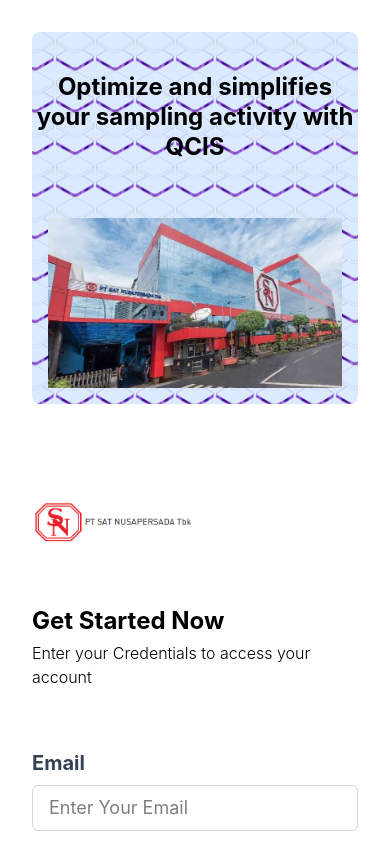
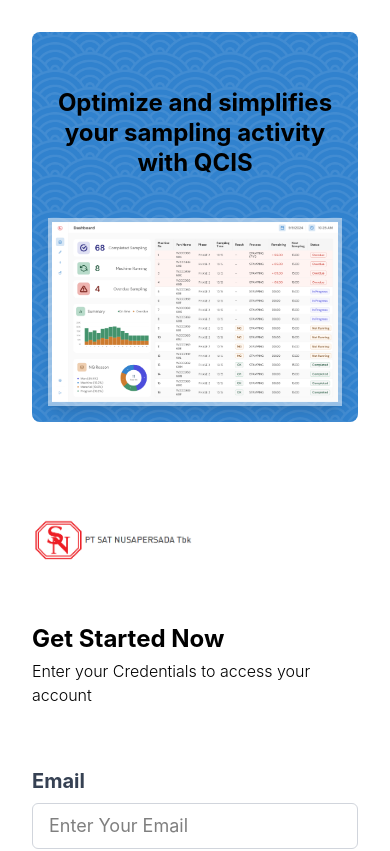
Before and after one commit to Rahelsimanjuntak/Belajartailwind, a React (Vite) app: page / in a window 390 px wide. Shown: the top 851 px of the page. Built offline with nearby package versions, Linux system fonts and the light colour scheme.

Commit message:
fix: perbaiki border image dan responsive padding

```diff
--- a/src/App.tsx
+++ b/src/App.tsx
@@ -1,8 +1,8 @@
-import heroImg from './assets/hero.png';
-import potoImg from './assets/poto.jpg';
+import patternImg from './assets/pattern.png';
+import statistikImg from './assets/statistik.png';
 import logoImg from './assets/logo.png';
-import { Info } from 'lucide-react';
-import { Copyright } from 'lucide-react';
+import { Info, Copyright } from 'lucide-react';
+
 
 function App() {
   return (
@@ -10,26 +10,25 @@
     <div className=" min-h-screen flex flex-col sm:flex-row gap-8">
 
       <div className="w-full sm:w-1/2 bg-white flex flex-col p-8">
-        <div className="relative h-full bg-blue-100 rounded-lg overflow-hidden flex-1">
-          <div
-            className="absolute inset-0 bg-center bg-repeat"
+        <div className="relative h-full bg-[#3182CE] rounded-lg overflow-hidden ">
+          <div className="absolute inset-0 bg-center bg-repeat opacity-10"
             style={{
-              backgroundImage: `url(${heroImg})`,
-              backgroundSize: '40px',
+              backgroundImage: `url(${patternImg})`,
+              backgroundSize: '70px',
             }}
           />
-          <div className="relative z-10 flex flex-col items-center text-center sm:px-6 md:px-10 lg:px-12">
+          <div className="relative z-10 flex flex-col items-center text-center m-4 sm:px-6 md:px-10 lg:px-12">
             <h1 className="text-center text-2xl sm:text-3xl font-bold leading-tight mt-10 mb-10 ">
               Optimize and simplifies your sampling activity with QCIS
             </h1>
             <img
-              className="w-full max-w-xl h-auto rounded-xl border-white p-4 sm:p-0" src={potoImg} alt="contoh dashboard" />
+              className="w-full max-w-xl h-auto border-4 border-white/50 shadow-lg" src={statistikImg} alt="contoh dashboard" />
           </div>
         </div>
       </div>
 
       <div className="w-full sm:w-1/2 bg-white items-center p-8">
-          <div className="gap-4 align-center">
+          <div className="gap-4">
 
               <img src={logoImg} alt="PTSN Logo" className="w-40"/>
                 <h2 className="font-bold text-2xl sm:text-3xl md:text-4xl mt-15">Get Started Now </h2>
```
Also changed, not shown: src/assets/pattern.png (added), src/assets/statistik.png (added).
